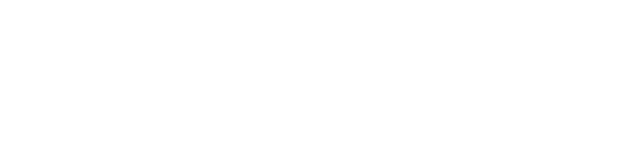
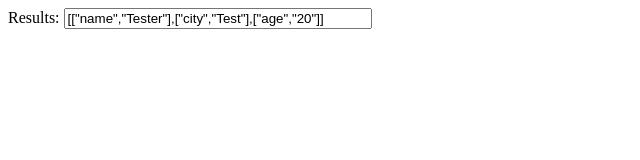
Before and after one commit to Klosov/JS_lessons, a plain HTML site: page L8/CW_8/index.html in a window 1280 px wide. Shown: the whole page, without its empty margins (0-640 px from the left). Drawn offline with Linux system fonts and the light colour scheme.

Commit message:
CW 8 task 1

```diff
--- a/L8/CW_8/1_json.js
+++ b/L8/CW_8/1_json.js
@@ -5,7 +5,7 @@
     1. Собирает данные с формы (3 разных полей), конвертирует их в json и выводит в консоль.
   ->  2. Сделать отдельный инпут который выполняет JSON.parse(); на ту строку что вы туда ввели и выводит результат в консоль.
 
-  Array.from(HTMLNodeColection); -> Arary
+  Array.from(HTMLNodeCollection); -> Array
 
   <form>
     <input name="name" />
@@ -22,13 +22,17 @@
 
 */
 
+const resultInput = document.getElementById('result');
 
 const formData = new FormData();
 formData.append('name', 'Tester');
 formData.append('city', 'Test');
 formData.append('age', '20');
 
-// Display the values
-for (var value of formData.values()) {
-    console.log(value);
-}
+let jsonFormData = JSON.stringify(Array.from(formData));
+
+console.log(jsonFormData);
+
+resultInput.value = jsonFormData;
+
+console.log(JSON.parse(jsonFormData));
--- a/L8/CW_8/index.html
+++ b/L8/CW_8/index.html
@@ -6,6 +6,11 @@
 </head>
 <body>
 
+<form action="/" name="formResult">
+    <label for="result">Results: </label>
+    <input type="text" name="result" id="result" value="" style="width:300px">
+</form>
+
 <script src="1_json.js"></script>
 <!--<script src="2_fetch.js"></script>-->
 <!--<script src="3_async.js"></script>-->
```
Also changed, not shown: L6/CW_6/4.Assign.html (+0 -1 lines).
